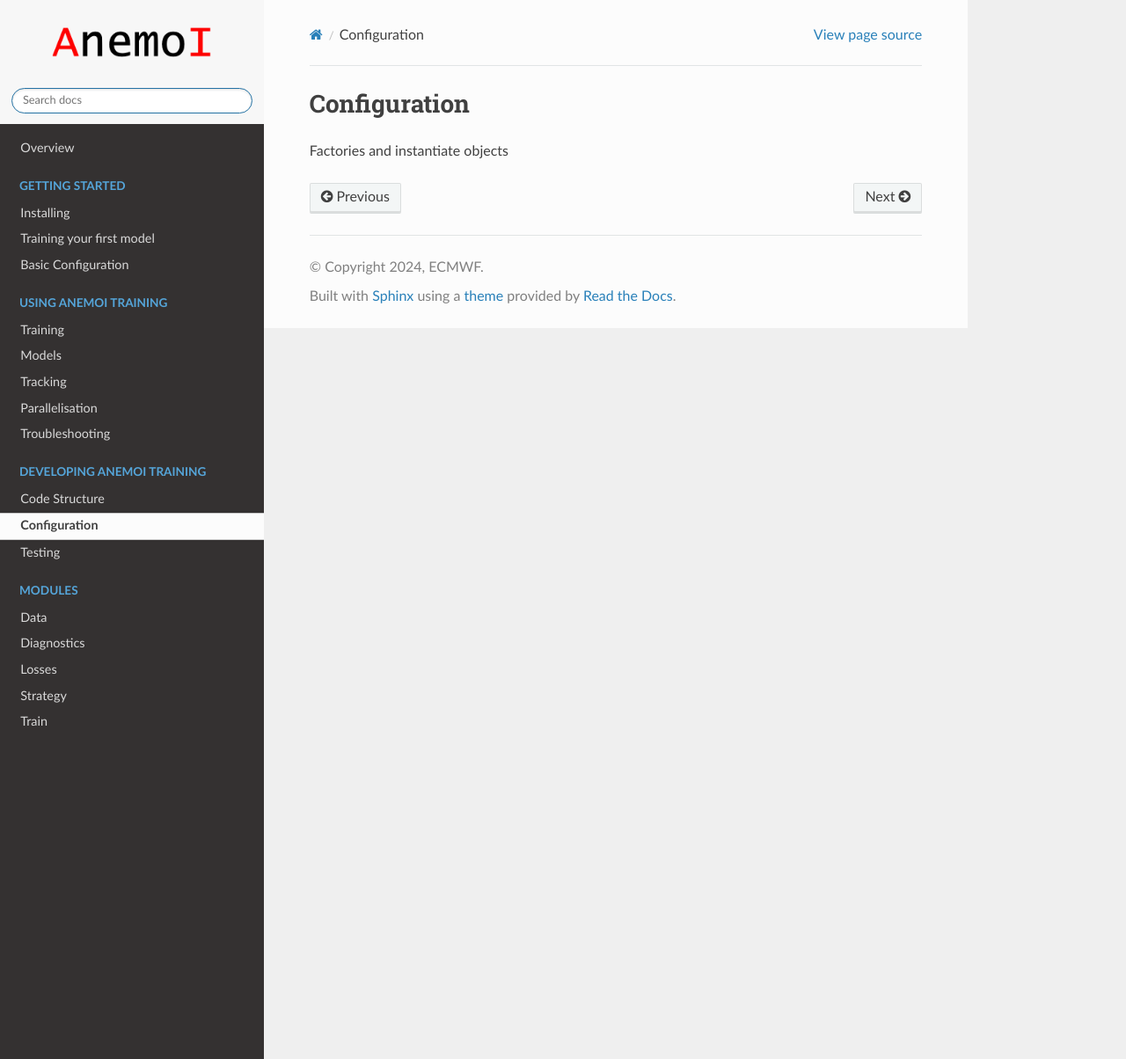
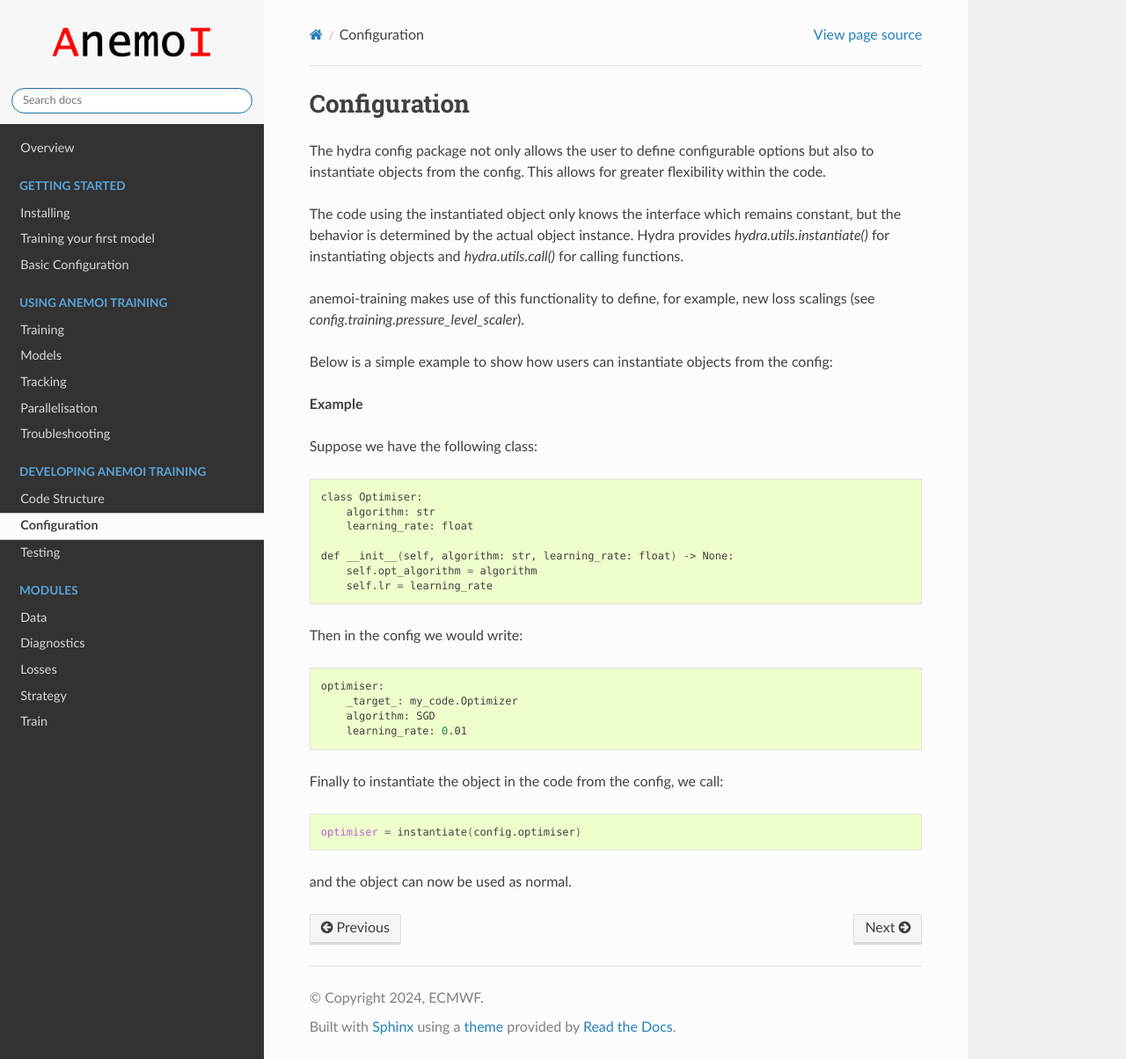
Before and after one commit to ecmwf/anemoi-training, a Sphinx documentation site: the page built from docs/dev/hydra.rst, in a window 1280 px wide and 1204 px high. Shown: the whole window at 88% size. Built offline with Sphinx 7.4.7 and the Read the Docs theme 2.0.0, drawn with Linux system fonts in a browser that asks for light colours; the version number could not be read and is left out.

Commit message:
finish dev doc

```diff
--- a/docs/dev/hydra.rst
+++ b/docs/dev/hydra.rst
@@ -2,4 +2,43 @@
  Configuration
 ###############
 
-Factories and instantiate objects
+The hydra config package not only allows the user to define configurable options but also to instantiate objects from the config. This
+allows for greater flexibility within the code.
+
+The code using the instantiated object only knows the interface which remains constant, but the behavior is determined by the actual object instance.
+Hydra provides `hydra.utils.instantiate()` for instantiating objects and `hydra.utils.call()` for calling functions.
+
+anemoi-training makes use of this functionality to define, for example, new loss scalings (see `config.training.pressure_level_scaler`).
+
+Below is a simple example to show how users can instantiate objects from the config:
+
+**Example**
+
+Suppose we have the following class:
+
+.. code:: bash
+
+    class Optimiser:
+        algorithm: str
+        learning_rate: float
+
+    def __init__(self, algorithm: str, learning_rate: float) -> None:
+        self.opt_algorithm = algorithm
+        self.lr = learning_rate
+
+Then in the config we would write:
+
+.. code:: bash
+
+    optimiser:
+        _target_: my_code.Optimizer
+        algorithm: SGD
+        learning_rate: 0.01
+
+Finally to instantiate the object in the code from the config, we call:
+
+.. code:: bash
+
+    optimiser = instantiate(config.optimiser)
+
+and the object can now be used as normal.
```
